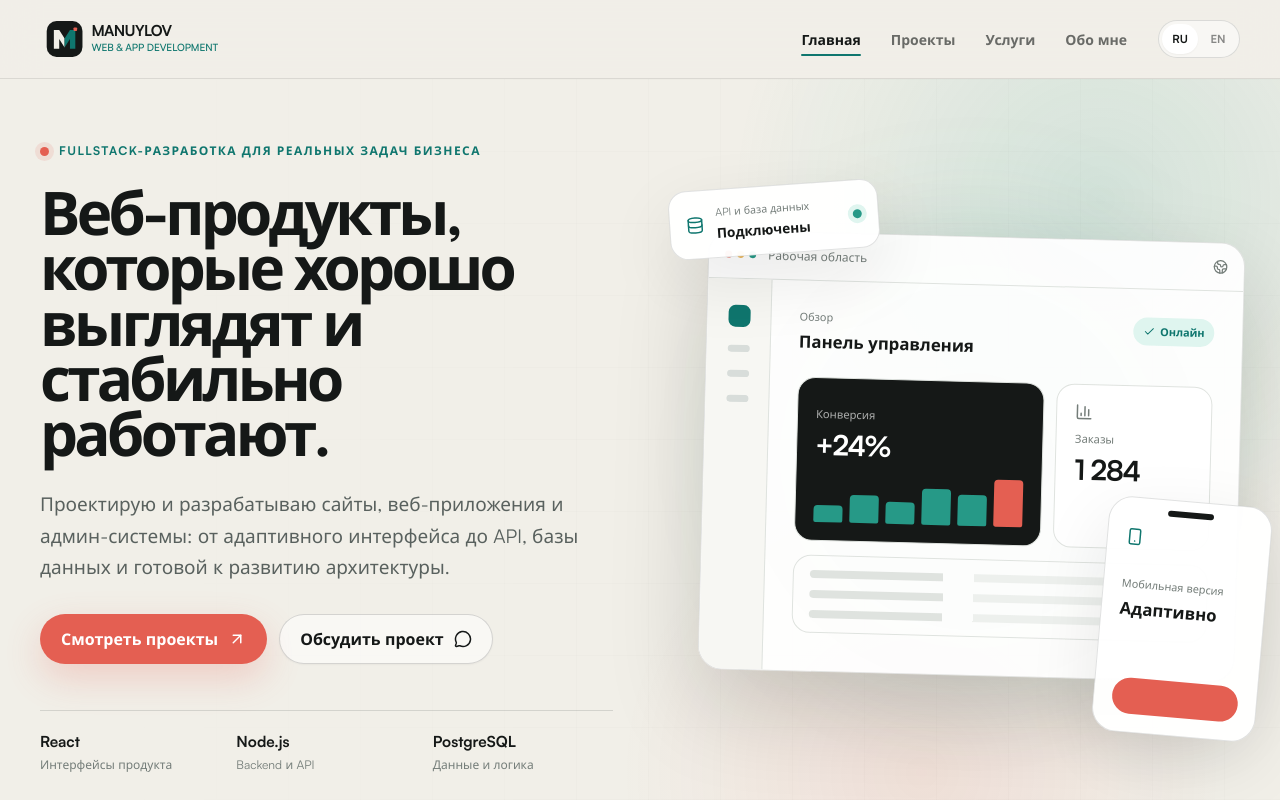
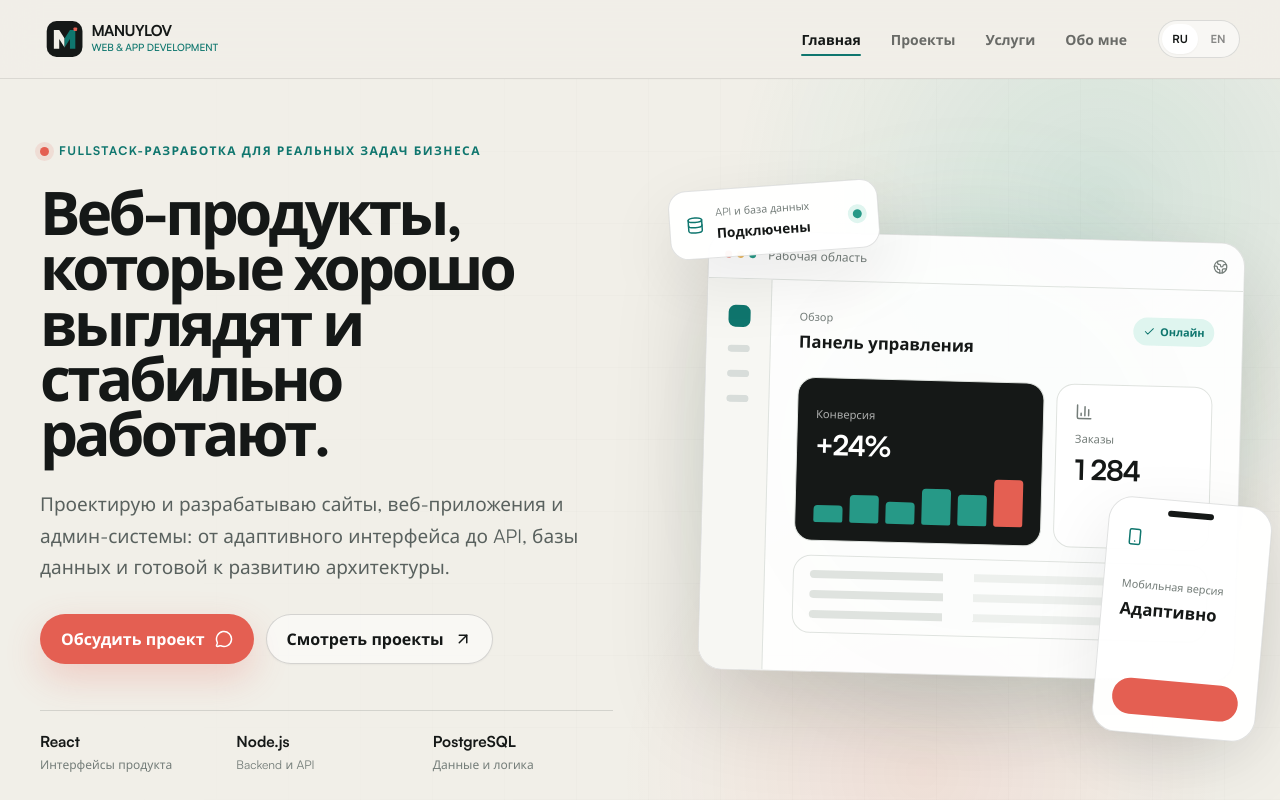
Before and after one commit to Aleks-man/portfolio, a React (Vite) app: page / in a window 1280 px wide. Shown: the top 800 px of the page. Built offline with nearby package versions, Linux system fonts and the light colour scheme.

Commit message:
feat: prioritize contact CTA in hero

```diff
--- a/src/components/HeroSection.tsx
+++ b/src/components/HeroSection.tsx
@@ -5,9 +5,10 @@ import type { PortfolioContent } from '../content/portfolio'
 
 type HeroSectionProps = {
   hero: PortfolioContent['hero']
+  telegramHref: string
 }
 
-export function HeroSection({ hero }: HeroSectionProps) {
+export function HeroSection({ hero, telegramHref }: HeroSectionProps) {
   return (
     <div className="hero__content">
       <div className="hero__copy">
@@ -18,13 +19,13 @@ export function HeroSection({ hero }: HeroSectionProps) {
         <h1>{hero.title}</h1>
         <p className="hero__lead">{hero.lead}</p>
         <div className="hero__actions">
-          <Link className="button button--primary" to="/projects">
+          <a className="button button--primary" href={telegramHref} target="_blank" rel="noreferrer">
             {hero.primaryAction}
+            <MessageCircle size={18} aria-hidden="true" />
+          </a>
+          <Link className="button button--secondary" to="/projects">
+            {hero.secondaryAction}
             <ArrowUpRight size={18} aria-hidden="true" />
-          </Link>
-          <Link className="button button--secondary" to="/about#contact">
-            {hero.secondaryAction}
-            <MessageCircle size={18} aria-hidden="true" />
           </Link>
         </div>
         <div className="hero__highlights" aria-label={hero.highlightsLabel}>
--- a/src/content/portfolio.ts
+++ b/src/content/portfolio.ts
@@ -20,8 +20,8 @@ export const content = {
       eyebrow: "Fullstack development for real business tasks",
       title: "Web products that look sharp and work end to end.",
       lead: "I design and build websites, web applications, and admin systems — from responsive interfaces to APIs, databases, and production-ready architecture.",
-      primaryAction: "Explore projects",
-      secondaryAction: "Discuss a project",
+      primaryAction: "Discuss a project",
+      secondaryAction: "Explore projects",
       highlightsLabel: "Core capabilities",
       highlights: [
         { value: "React", label: "Product interfaces" },
@@ -355,8 +355,8 @@ export const content = {
       eyebrow: "Fullstack-разработка для реальных задач бизнеса",
       title: "Веб-продукты, которые хорошо выглядят и стабильно работают.",
       lead: "Проектирую и разрабатываю сайты, веб-приложения и админ-системы: от адаптивного интерфейса до API, базы данных и готовой к развитию архитектуры.",
-      primaryAction: "Смотреть проекты",
-      secondaryAction: "Обсудить проект",
+      primaryAction: "Обсудить проект",
+      secondaryAction: "Смотреть проекты",
       highlightsLabel: "Основные компетенции",
       highlights: [
         { value: "React", label: "Интерфейсы продукта" },
--- a/src/pages/HomePage.tsx
+++ b/src/pages/HomePage.tsx
@@ -11,7 +11,7 @@ export function HomePage({ portfolio }: HomePageProps) {
   return (
     <>
       <section className="hero" id="top">
-        <HeroSection hero={portfolio.hero} />
+        <HeroSection hero={portfolio.hero} telegramHref={portfolio.contact.telegramHref} />
       </section>
       <OverviewSection overview={portfolio.overview} />
       <ProjectsSection projects={portfolio.projects} />
```
